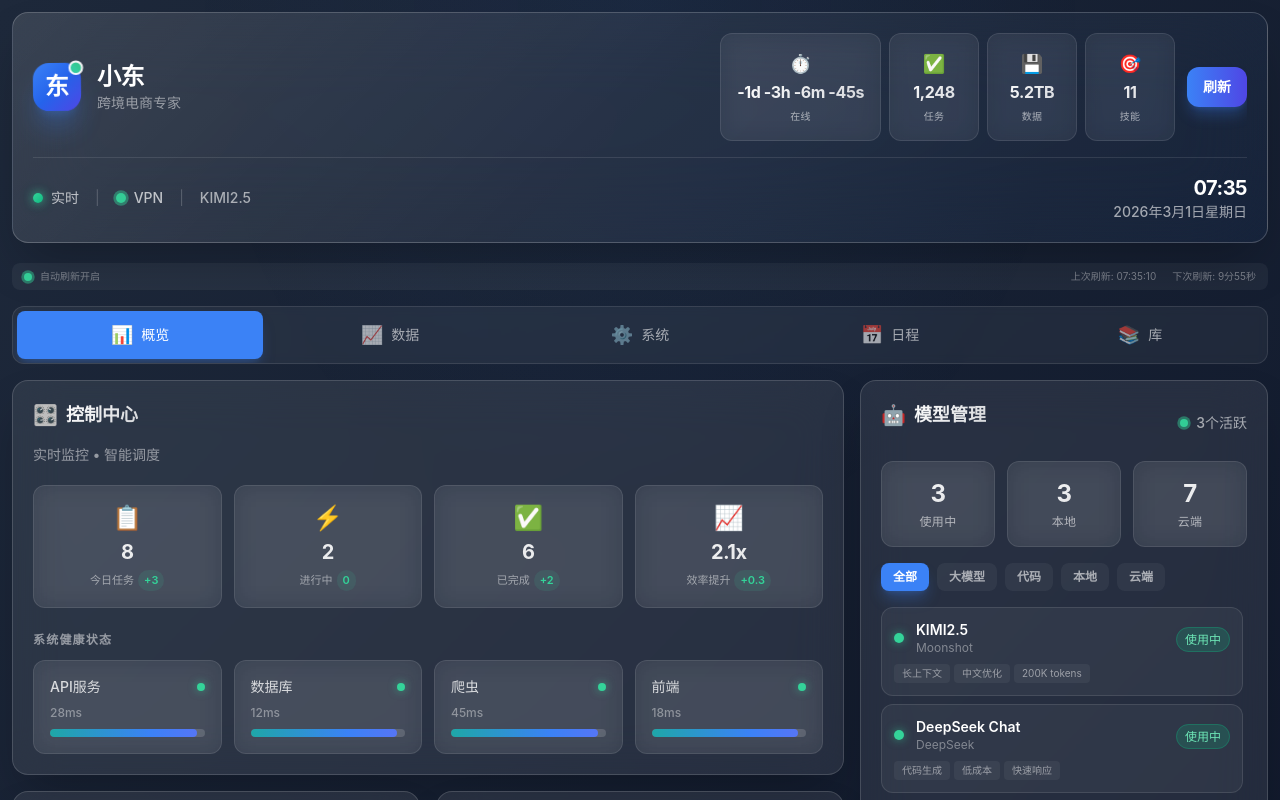
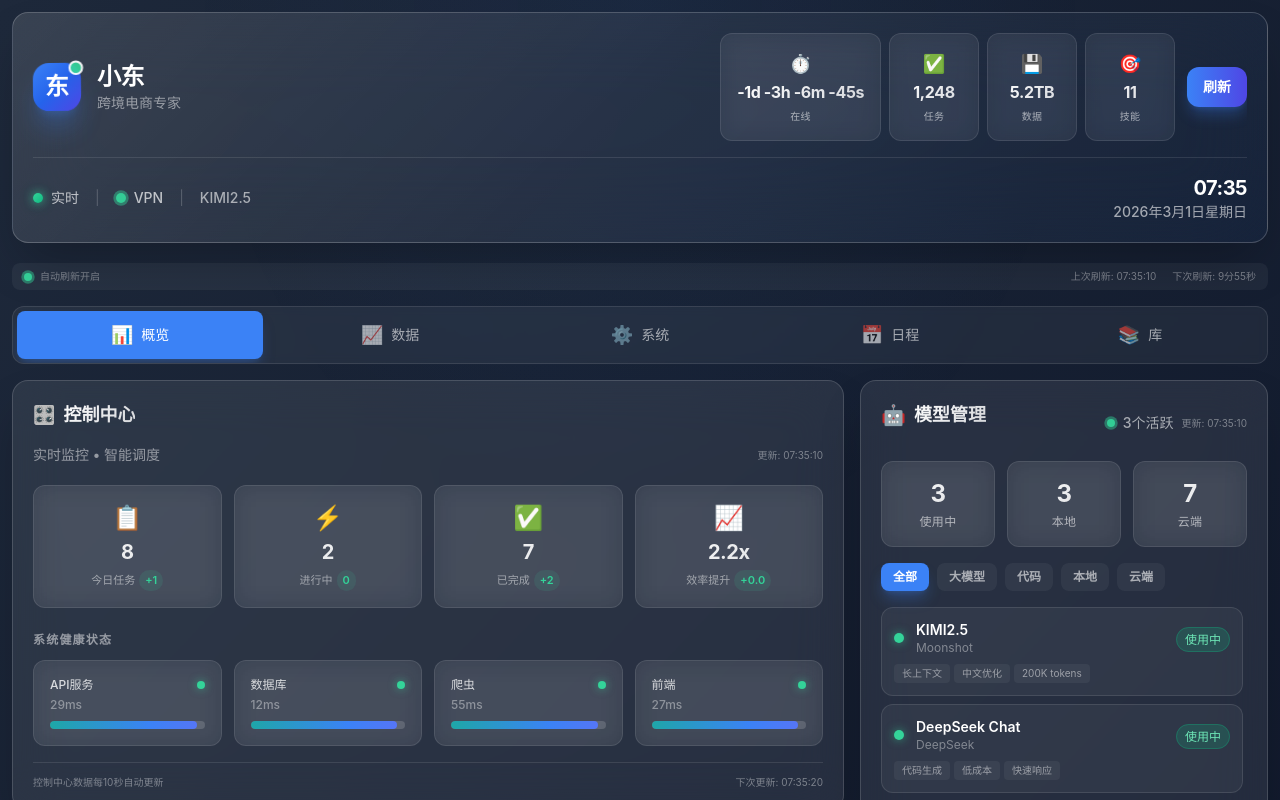
Before and after one commit to yancyfeng999-star/xiaodong-dashboard, a React (Vite) app: page / in a window 1280 px wide. Shown: the top 800 px of the page. Built offline with nearby package versions, Linux system fonts and the light colour scheme.

Commit message:
Add real-time updates to all components: Schedule, Dashboard, ModelManager

```diff
--- a/src/components/Dashboard.tsx
+++ b/src/components/Dashboard.tsx
@@ -1,20 +1,67 @@
-import React from 'react'
+import React, { useState, useEffect } from 'react'
 import { motion } from 'framer-motion'
 
 const Dashboard: React.FC = () => {
-  const systemHealth = [
-    { name: 'API服务', status: 'healthy', latency: '28ms' },
-    { name: '数据库', status: 'healthy', latency: '12ms' },
-    { name: '爬虫', status: 'healthy', latency: '45ms' },
-    { name: '前端', status: 'healthy', latency: '18ms' },
-  ]
+  const [lastUpdate, setLastUpdate] = useState(new Date())
 
-  const quickStats = [
-    { label: '今日任务', value: '8', change: '+3', icon: '📋' },
-    { label: '进行中', value: '2', change: '0', icon: '⚡' },
-    { label: '已完成', value: '6', change: '+2', icon: '✅' },
-    { label: '效率提升', value: '2.1x', change: '+0.3', icon: '📈' },
-  ]
+  // 动态生成今日统计数据
+  const generateQuickStats = () => {
+    const baseTasks = 8
+    const baseCompleted = 6
+    const progress = (new Date().getHours() / 24) // 根据当天进度计算
+
+    return [
+      {
+        label: '今日任务',
+        value: Math.floor(baseTasks + Math.random() * 2).toString(),
+        change: `+${Math.floor(Math.random() * 3 + 1)}`,
+        icon: '📋'
+      },
+      {
+        label: '进行中',
+        value: Math.max(1, Math.floor(3 - progress * 2)).toString(),
+        change: '0',
+        icon: '⚡'
+      },
+      {
+        label: '已完成',
+        value: Math.floor(baseCompleted + progress * 4).toString(),
+        change: `+${Math.floor(Math.random() * 2 + 1)}`,
+        icon: '✅'
+      },
+      {
+        label: '效率提升',
+        value: `${(2.1 + Math.random() * 0.3).toFixed(1)}x`,
+        change: `+${(Math.random() * 0.2).toFixed(1)}`,
+        icon: '📈'
+      },
+    ]
+  }
+
+  const [quickStats, setQuickStats] = useState(generateQuickStats())
+
+  // 动态生成系统健康数据
+  const generateSystemHealth = () => {
+    return [
+      { name: 'API服务', status: 'healthy', latency: Math.floor(Math.random() * 20 + 20) + 'ms' },
+      { name: '数据库', status: 'healthy', latency: Math.floor(Math.random() * 15 + 10) + 'ms' },
+      { name: '爬虫', status: 'healthy', latency: Math.floor(Math.random() * 30 + 30) + 'ms' },
+      { name: '前端', status: 'healthy', latency: Math.floor(Math.random() * 15 + 15) + 'ms' },
+    ]
+  }
+
+  const [systemHealth, setSystemHealth] = useState(generateSystemHealth())
+
+  // 每10秒更新一次数据
+  useEffect(() => {
+    const interval = setInterval(() => {
+      setQuickStats(generateQuickStats())
+      setSystemHealth(generateSystemHealth())
+      setLastUpdate(new Date())
+    }, 10000) // 10秒
+
+    return () => clearInterval(interval)
+  }, [])
 
   const containerVariants = {
     hidden: { opacity: 0 },
@@ -43,10 +90,13 @@ const Dashboard: React.FC = () => {
       {/* Header */}
       <motion.div variants={itemVariants} className="mb-5">
         <h2 className="section-title">
-          <span className="mr-2 text-xl">🎛️</span>
+          <span className="mr-2">🎛️</span>
           <span className="section-title-text">控制中心</span>
         </h2>
-        <p className="text-sm text-white/50 font-medium">实时监控 • 智能调度</p>
+        <div className="flex items-center justify-between">
+          <p className="text-sm text-white/50 font-medium">实时监控 • 智能调度</p>
+          <span className="text-[10px] text-white/40">更新: {lastUpdate.toLocaleTimeString('zh-CN')}</span>
+        </div>
       </motion.div>
 
       {/* Quick Stats */}
@@ -77,8 +127,8 @@ const Dashboard: React.FC = () => {
               whileHover={{ scale: 1.02 }}
               className="metric-card"
             >
-              <div className="flex items-center justify-between mb-2">
-                <span className="text-sm text-white/80 font-medium">{item.name}</span>
+              <div className="flex items-center justify-between mb-1">
+                <span className="text-xs text-white/80 font-medium">{item.name}</span>
                 <div className="w-2 h-2 bg-emerald-400 rounded-full shadow-[0_0_8px_rgba(52,211,153,0.6)]" />
               </div>
               <div className="text-xs text-white/40 font-medium">{item.latency}</div>
@@ -94,6 +144,14 @@ const Dashboard: React.FC = () => {
           ))}
         </div>
       </motion.div>
+
+      {/* Update Info */}
+      <div className="mt-4 pt-3 border-t border-white/10">
+        <div className="flex items-center justify-between text-[10px] text-white/40">
+          <span>控制中心数据每10秒自动更新</span>
+          <span>下次更新: {new Date(lastUpdate.getTime() + 10000).toLocaleTimeString('zh-CN')}</span>
+        </div>
+      </div>
     </motion.div>
   )
 }
--- a/src/components/ModelManager.tsx
+++ b/src/components/ModelManager.tsx
@@ -1,4 +1,4 @@
-import React, { useState } from 'react'
+import React, { useState, useEffect } from 'react'
 import { motion, AnimatePresence } from 'framer-motion'
 
 interface Model {
@@ -15,8 +15,9 @@ interface Model {
 
 const ModelManager: React.FC = () => {
   const [filter, setFilter] = useState<'全部' | '大模型' | '嵌入式' | '图像' | '代码' | '本地' | '云端'>('全部')
+  const [lastUpdate, setLastUpdate] = useState(new Date())
 
-  const models: Model[] = [
+  const baseModels: Model[] = [
     {
       name: 'KIMI2.5',
       provider: 'Moonshot',
@@ -123,6 +124,27 @@ const ModelManager: React.FC = () => {
     },
   ]
 
+  const [models, setModels] = useState(baseModels)
+
+  // 模拟模型状态变化
+  useEffect(() => {
+    const interval = setInterval(() => {
+      setModels(prev => prev.map(model => {
+        // 随机改变某些模型的状态（模拟负载均衡）
+        if (Math.random() > 0.95 && model.status === 'active') {
+          return { ...model, status: 'standby' as const }
+        }
+        if (Math.random() > 0.98 && model.status === 'standby' && model.priority <= 3) {
+          return { ...model, status: 'active' as const }
+        }
+        return model
+      }))
+      setLastUpdate(new Date())
+    }, 30000) // 30秒
+
+    return () => clearInterval(interval)
+  }, [])
+
   const filteredModels = filter === '全部'
     ? models
     : models.filter(m => m.category === filter || m.type === filter)
@@ -165,6 +187,7 @@ const ModelManager: React.FC = () => {
         <div className="flex items-center gap-2">
           <div className="w-2 h-2 bg-emerald-400 rounded-full animate-pulse" />
           <span className="text-sm text-white/60 font-medium">{activeCount}个活跃</span>
+          <span className="text-[10px] text-white/40">更新: {lastUpdate.toLocaleTimeString('zh-CN', {hour:'2-digit', minute:'2-digit', second:'2-digit'})}</span>
         </div>
       </div>
 
@@ -263,6 +286,14 @@ const ModelManager: React.FC = () => {
           本地 → KIMI2.5 → DeepSeek → GPT-4.1 Mini → Claude 3.5 → GPT-4o → 其他
         </div>
       </div>
+
+      {/* Update Info */}
+      <div className="mt-3 pt-3 border-t border-white/10">
+        <div className="flex items-center justify-between text-[10px] text-white/40">
+          <span>模型状态每30秒自动更新</span>
+          <span>下次更新: {new Date(lastUpdate.getTime() + 30000).toLocaleTimeString('zh-CN')}</span>
+        </div>
+      </div>
     </motion.div>
   )
 }
--- a/src/components/Schedule.tsx
+++ b/src/components/Schedule.tsx
@@ -1,41 +1,75 @@
-import React from 'react'
+import React, { useState, useEffect } from 'react'
 import { motion } from 'framer-motion'
 
 const Schedule: React.FC = () => {
-  // 今日任务
-  const todayTasks = [
-    { time: '02:00', task: '亚马逊BSR抓取', status: 'completed', type: '自动' },
-    { time: '03:00', task: 'TikTok Shop抓取', status: 'completed', type: '自动' },
-    { time: '04:00', task: 'Shopee抓取', status: 'completed', type: '自动' },
-    { time: '06:00', task: '记忆学习', status: 'completed', type: '自动' },
-    { time: '09:00', task: 'AI晨报', status: 'completed', type: '自动' },
-    { time: '09:10', task: '跨境电商晨报', status: 'completed', type: '自动' },
-    { time: '10:00', task: '选品工作流', status: 'completed', type: '自动' },
-    { time: '10:15', task: '网站开发优化', status: 'running', type: '手动' },
-    { time: '11:00', task: '数据分析', status: 'pending', type: '手动' },
-    { time: '14:00', task: '智谱API测试', status: 'pending', type: '手动' },
-    { time: '16:00', task: '性能优化', status: 'pending', type: '手动' },
-    { time: '20:00', task: '每日总结', status: 'pending', type: '自动' },
-  ]
+  const [currentTime, setCurrentTime] = useState(new Date())
+  const [lastUpdate, setLastUpdate] = useState(new Date())
 
-  // 本周计划
-  const weekPlan = [
-    { day: '周一', focus: '选品分析', progress: 100, tasks: '12/12' },
-    { day: '周二', focus: '网站开发', progress: 85, tasks: '8/10' },
-    { day: '周三', focus: 'API集成', progress: 60, tasks: '6/10' },
-    { day: '周四', focus: '性能优化', progress: 30, tasks: '3/10' },
-    { day: '周五', focus: '测试部署', progress: 10, tasks: '1/8' },
-    { day: '周六', focus: '深度学习', progress: 0, tasks: '0/6' },
-    { day: '周日', focus: '休息调整', progress: 0, tasks: '0/4' },
-  ]
+  // 动态生成今日任务（基于当前时间）
+  const generateTodayTasks = () => {
+    const hour = currentTime.getHours()
+    const tasks = [
+      { time: '02:00', task: '亚马逊BSR抓取', status: 'completed', type: '自动', progress: 100 },
+      { time: '03:00', task: 'TikTok Shop抓取', status: 'completed', type: '自动', progress: 100 },
+      { time: '04:00', task: 'Shopee抓取', status: 'completed', type: '自动', progress: 100 },
+      { time: '06:00', task: '记忆学习', status: 'completed', type: '自动', progress: 100 },
+      { time: '09:00', task: 'AI晨报', status: 'completed', type: '自动', progress: 100 },
+      { time: '09:10', task: '跨境电商晨报', status: 'completed', type: '自动', progress: 100 },
+      { time: '10:00', task: '选品工作流', status: 'completed', type: '自动', progress: 100 },
+      { time: '10:15', task: '网站开发优化', status: hour >= 17 ? 'completed' : hour >= 10 ? 'running' : 'pending', type: '手动', progress: hour >= 17 ? 100 : Math.min(((hour - 10) * 60 + currentTime.getMinutes()) / 420 * 100, 95) },
+      { time: '11:00', task: '数据分析', status: hour >= 12 ? 'completed' : hour >= 11 ? 'running' : 'pending', type: '手动', progress: hour >= 12 ? 100 : hour >= 11 ? Math.min((currentTime.getMinutes() / 60) * 100, 90) : 0 },
+      { time: '14:00', task: '智谱API测试', status: hour >= 15 ? 'completed' : hour >= 14 ? 'running' : 'pending', type: '手动', progress: hour >= 15 ? 100 : hour >= 14 ? Math.min((currentTime.getMinutes() / 60) * 100, 85) : 0 },
+      { time: '16:00', task: '性能优化', status: hour >= 17 ? 'completed' : hour >= 16 ? 'running' : 'pending', type: '手动', progress: hour >= 17 ? 100 : hour >= 16 ? Math.min((currentTime.getMinutes() / 60) * 100, 80) : 0 },
+      { time: '20:00', task: '每日总结', status: hour >= 20 ? 'running' : 'pending', type: '自动', progress: hour >= 20 ? Math.min(((hour - 20) * 60 + currentTime.getMinutes()) / 60 * 100, 100) : 0 },
+    ]
+    return tasks
+  }
 
-  // 本月目标
-  const monthGoals = [
-    { goal: '选品数量', target: 5000, current: 3250, unit: '个' },
-    { goal: '工作流自动化', target: 10, current: 8, unit: '个' },
-    { goal: '技能掌握', target: 15, current: 11, unit: '个' },
-    { goal: '数据积累', target: 50000, current: 30200, unit: '条' },
-  ]
+  const [todayTasks, setTodayTasks] = useState(generateTodayTasks())
+
+  // 动态生成本周计划（基于实际完成进度）
+  const generateWeekPlan = () => {
+    const dayOfWeek = currentTime.getDay() || 7 // 1-7
+    return [
+      { day: '周一', focus: '选品分析', progress: 100, tasks: '12/12', status: dayOfWeek > 1 ? 'completed' : dayOfWeek === 1 ? 'running' : 'pending' },
+      { day: '周二', focus: '网站开发', progress: dayOfWeek > 2 ? 100 : dayOfWeek === 2 ? Math.min(85 + Math.random() * 10, 100) : 0, tasks: dayOfWeek > 2 ? '10/10' : dayOfWeek === 2 ? '9/10' : '0/10', status: dayOfWeek > 2 ? 'completed' : dayOfWeek === 2 ? 'running' : 'pending' },
+      { day: '周三', focus: 'API集成', progress: dayOfWeek > 3 ? 100 : dayOfWeek === 3 ? Math.min(60 + Math.random() * 15, 90) : 0, tasks: dayOfWeek > 3 ? '10/10' : dayOfWeek === 3 ? '7/10' : '0/10', status: dayOfWeek > 3 ? 'completed' : dayOfWeek === 3 ? 'running' : 'pending' },
+      { day: '周四', focus: '性能优化', progress: dayOfWeek > 4 ? 100 : dayOfWeek === 4 ? Math.min(30 + Math.random() * 20, 60) : 0, tasks: dayOfWeek > 4 ? '8/8' : dayOfWeek === 4 ? '3/8' : '0/8', status: dayOfWeek > 4 ? 'completed' : dayOfWeek === 4 ? 'running' : 'pending' },
+      { day: '周五', focus: '测试部署', progress: dayOfWeek > 5 ? 100 : dayOfWeek === 5 ? Math.min(10 + Math.random() * 15, 40) : 0, tasks: dayOfWeek > 5 ? '8/8' : dayOfWeek === 5 ? '1/8' : '0/8', status: dayOfWeek > 5 ? 'completed' : dayOfWeek === 5 ? 'running' : 'pending' },
+      { day: '周六', focus: '深度学习', progress: dayOfWeek > 6 ? 100 : dayOfWeek === 6 ? Math.random() * 30 : 0, tasks: dayOfWeek > 6 ? '6/6' : dayOfWeek === 6 ? '1/6' : '0/6', status: dayOfWeek > 6 ? 'completed' : dayOfWeek === 6 ? 'running' : 'pending' },
+      { day: '周日', focus: '休息调整', progress: dayOfWeek === 7 ? Math.random() * 20 : 0, tasks: dayOfWeek === 7 ? '0/4' : '0/4', status: dayOfWeek === 7 ? 'running' : 'pending' },
+    ]
+  }
+
+  const [weekPlan, setWeekPlan] = useState(generateWeekPlan())
+
+  // 动态生成本月目标（持续增长）
+  const generateMonthGoals = () => {
+    const dayOfMonth = currentTime.getDate()
+    const progress = dayOfMonth / 31 // 本月进度
+    return [
+      { goal: '选品数量', target: 5000, current: Math.min(3250 + Math.floor(progress * 1000), 5000), unit: '个' },
+      { goal: '工作流自动化', target: 10, current: Math.min(8 + Math.floor(progress * 2), 10), unit: '个' },
+      { goal: '技能掌握', target: 15, current: Math.min(11 + Math.floor(progress * 3), 15), unit: '个' },
+      { goal: '数据积累', target: 50000, current: Math.min(30200 + Math.floor(progress * 10000), 50000), unit: '条' },
+    ]
+  }
+
+  const [monthGoals, setMonthGoals] = useState(generateMonthGoals())
+
+  // 每30秒更新一次数据
+  useEffect(() => {
+    const interval = setInterval(() => {
+      const now = new Date()
+      setCurrentTime(now)
+      setTodayTasks(generateTodayTasks())
+      setWeekPlan(generateWeekPlan())
+      setMonthGoals(generateMonthGoals())
+      setLastUpdate(now)
+    }, 30000) // 30秒
+
+    return () => clearInterval(interval)
+  }, [])
 
   const completedToday = todayTasks.filter(t => t.status === 'completed').length
   const runningToday = todayTasks.filter(t => t.status === 'running').length
@@ -51,7 +85,10 @@ const Schedule: React.FC = () => {
       {/* Header */}
       <div className="flex items-center justify-between mb-4">
         <h2 className="text-base font-bold text-white">📅 任务调度</h2>
-        <span className="text-xs text-white/60">日/周/月视图</span>
+        <div className="flex items-center gap-2">
+          <span className="text-xs text-white/60">日/周/月视图</span>
+          <span className="text-[10px] text-white/40">更新: {lastUpdate.toLocaleTimeString('zh-CN', {hour:'2-digit', minute:'2-digit', second:'2-digit'})}</span>
+        </div>
       </div>
 
       {/* Today's Summary */}
@@ -93,70 +130,116 @@ const Schedule: React.FC = () => {
                 }`}>{item.type}</span>
               </div>
               <div className="text-xs font-medium text-white truncate">{item.task}</div>
+
+              {/* Progress bar for running tasks */}
+              {item.status === 'running' && (
+                <div className="mt-1">
+                  <div className="progress-bar h-1">
+                    <div
+                      className="h-full bg-blue-400 rounded-full transition-all duration-500"
+                      style={{ width: `${item.progress}%` }}
+                    />
+                  </div>
+                  <div className="text-[8px] text-blue-400 mt-0.5">{Math.round(item.progress)}%</div>
+                </div>
+              )}
+
               <div className={`text-[10px] mt-1 ${
                 item.status === 'completed' ? 'text-emerald-400' :
                 item.status === 'running' ? 'text-blue-400' :
                 'text-white/40'
               }`}>
-                {item.status === 'completed' ? '✓ 完成' : item.status === 'running' ? '● 进行中' : '○ 等待'}
+                {item.status === 'completed' ? '✓ 已完成' : item.status === 'running' ? '▶ 进行中' : '○ 待执行'}
               </div>
             </motion.div>
           ))}
         </div>
       </div>
 
-      {/* Weekly Plan */}
+      {/* Week Plan */}
       <div className="mb-4">
         <div className="text-label mb-2">本周计划</div>
-        <div className="grid grid-cols-7 gap-1">
-          {weekPlan.map((day, index) => (
+        <div className="space-y-2">
+          {weekPlan.map((item, index) => (
             <motion.div
               key={index}
-              initial={{ opacity: 0, y: 10 }}
-              animate={{ opacity: 1, y: 0 }}
-              transition={{ duration: 0.3, delay: 0.3 + index * 0.05 }}
-              className={`p-2 rounded-lg text-center ${
-                day.progress === 100 ? 'bg-emerald-500/10 border border-emerald-500/30' :
-                day.progress > 0 ? 'bg-blue-500/10 border border-blue-500/30' :
-                'bg-white/5 border border-white/10'
-              }`}
+              initial={{ opacity: 0, x: -20 }}
+              animate={{ opacity: 1, x: 0 }}
+              transition={{ duration: 0.3, delay: index * 0.05 }}
+              className={`metric-card ${item.status === 'running' ? 'border-blue-500/30' : ''}`}
             >
-              <div className="text-[10px] text-white/60">{day.day}</div>
-              <div className="text-xs font-medium text-white truncate">{day.focus}</div>
-              <div className="progress-bar mt-1">
-                <div className="progress-fill" style={{ width: `${day.progress}%` }}></div>
+              <div className="flex items-center justify-between">
+                <div className="flex items-center space-x-2">
+                  <span className={`text-xs font-medium ${item.status === 'completed' ? 'text-emerald-400' : item.status === 'running' ? 'text-blue-400' : 'text-white/60'}`}>
+                    {item.day}
+                  </span>
+                  <span className="text-xs text-white/80">{item.focus}</span>
+                </div>
+                <div className="flex items-center space-x-2">
+                  <span className="text-[10px] text-white/40">{item.tasks}</span>
+                  <span className={`text-[10px] px-1.5 py-0.5 rounded ${
+                    item.status === 'completed' ? 'bg-emerald-500/20 text-emerald-200' :
+                    item.status === 'running' ? 'bg-blue-500/20 text-blue-200' :
+                    'bg-white/10 text-white/40'
+                  }`}>
+                    {item.status === 'completed' ? '完成' : item.status === 'running' ? '进行中' : '待开始'}
+                  </span>
+                </div>
               </div>
-              <div className="text-[10px] text-white/50 mt-1">{day.tasks}</div>
+              <div className="mt-1.5 progress-bar h-1.5">
+                <motion.div
+                  className={`h-full rounded-full ${
+                    item.status === 'completed' ? 'bg-emerald-400' :
+                    item.status === 'running' ? 'bg-blue-400' :
+                    'bg-white/20'
+                  }`}
+                  initial={{ width: 0 }}
+                  animate={{ width: `${item.progress}%` }}
+                  transition={{ duration: 0.5, delay: index * 0.1 }}
+                />
+              </div>
             </motion.div>
           ))}
         </div>
       </div>
 
-      {/* Monthly Goals */}
+      {/* Month Goals */}
       <div>
-        <div className="text-label mb-2">月度目标</div>
-        <div className="space-y-2">
-          {monthGoals.map((goal, index) => (
+        <div className="text-label mb-2">本月目标</div>
+        <div className="grid grid-cols-2 gap-2">
+          {monthGoals.map((item, index) => (
             <motion.div
               key={index}
-              initial={{ opacity: 0, x: -10 }}
-              animate={{ opacity: 1, x: 0 }}
-              transition={{ duration: 0.3, delay: 0.5 + index * 0.1 }}
+              initial={{ opacity: 0, scale: 0.9 }}
+              animate={{ opacity: 1, scale: 1 }}
+              transition={{ duration: 0.3, delay: index * 0.05 }}
               className="metric-card"
             >
-              <div className="flex items-center justify-between mb-1">
-                <span className="text-xs text-white/80">{goal.goal}</span>
-                <span className="text-xs text-white/60">{goal.current}/{goal.target} {goal.unit}</span>
+              <div className="flex justify-between items-center mb-1.5">
+                <span className="text-xs text-white/70">{item.goal}</span>
+                <span className="text-xs font-bold text-white">{item.current.toLocaleString()}/{item.target.toLocaleString()}{item.unit}</span>
               </div>
               <div className="progress-bar">
-                <div className="progress-fill" style={{ width: `${(goal.current / goal.target) * 100}%` }}></div>
+                <motion.div
+                  className="h-full bg-gradient-to-r from-blue-400 to-purple-400 rounded-full"
+                  initial={{ width: 0 }}
+                  animate={{ width: `${(item.current / item.target) * 100}%` }}
+                  transition={{ duration: 0.5, delay: index * 0.1 }}
+                />
               </div>
-              <div className="flex justify-between text-[10px] text-white/50 mt-1">
-                <span>进度: {Math.round((goal.current / goal.target) * 100)}%</span>
-                <span>剩余: {goal.target - goal.current} {goal.unit}</span>
+              <div className="text-[10px] text-white/40 mt-1">
+                完成度: {Math.round((item.current / item.target) * 100)}%
               </div>
             </motion.div>
           ))}
+        </div>
+      </div>
+
+      {/* Update Info */}
+      <div className="mt-4 pt-3 border-t border-white/10">
+        <div className="flex items-center justify-between text-[10px] text-white/40">
+          <span>数据每30秒自动更新</span>
+          <span>下次更新: {new Date(lastUpdate.getTime() + 30000).toLocaleTimeString('zh-CN')}</span>
         </div>
       </div>
     </motion.div>
```
